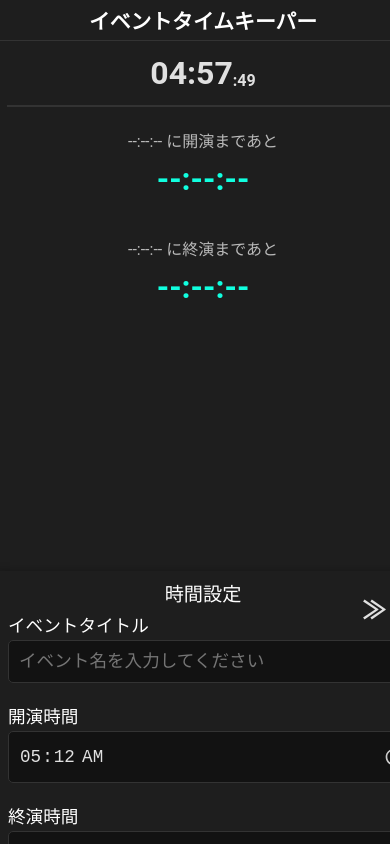
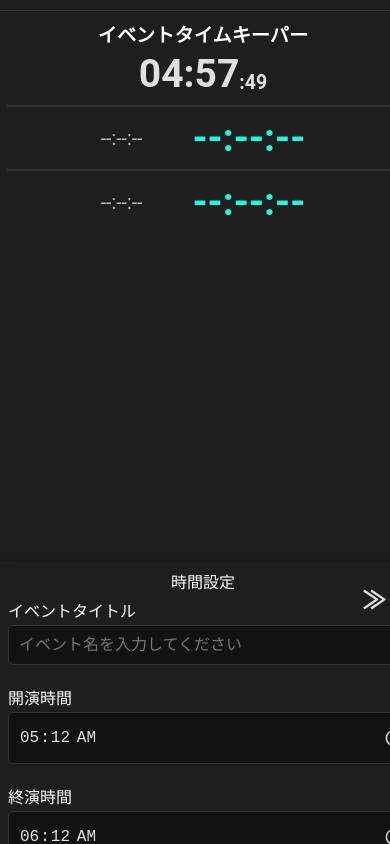
Before and after one commit to Dolphiiiin/ume-timer, a plain HTML site: page index.html in a window 390 px wide. Drawn offline with Linux system fonts and the light colour scheme.

Commit message:
fix font size

```diff
--- a/index.html
+++ b/index.html
@@ -4,8 +4,7 @@
     <meta charset="UTF-8">
     <meta name="viewport" content="width=device-width, initial-scale=1.0">
     <title>イベントタイムキーパー</title>
-    <style>
-        :root {
+    <style>        :root {
             --bg-color: #121212;
             --primary-color: #ffffff;
             --secondary-color: #11ffdf;
@@ -50,7 +49,7 @@ body {
             background-color: transparent;
             color: var(--primary-color);
             border: none;
-    font-size: clamp(1.2rem, 5vw, 2.2rem);
+            font-size: clamp(1rem, 5vw, 2rem);
             font-weight: bold;
             width: 100%;
             padding: 5px;
@@ -85,7 +84,7 @@ body {
         }
 
         .current-time {
-    font-size: clamp(3.5rem, 12vw, 9rem);
+            font-size: clamp(2rem, 8vw, 6rem);
             font-weight: bold;
             margin: 10px 0;
             color: var(--text-color);
@@ -99,54 +98,33 @@ body {
             transform: translateY(8%);
         }
 
-/* 時間表示を横並びに */
-.time-row {
-    display: flex;
-    width: 100%;
-    justify-content: space-between;
-    align-items: center;
-    margin: 5px 0;
-    padding: 0 10px;
-    gap: 20px;
-}
-
-.time-block {
-    display: flex;
-    flex-direction: column;
-    align-items: center;
-    flex: 1;
-}
-
-.target-time {
-    font-size: clamp(1.5rem, 5vw, 3rem);
-    color: var(--text-color);
-    opacity: 0.8;
-    text-align: center;
-}
-
         .countdown {
-    font-size: clamp(3.5rem, 11vw, 9rem);
+            font-size: clamp(2rem, 8vw, 6rem);
             font-weight: bold;
             color: var(--secondary-color);
             margin: 10px 0;
+            padding-left: 50px;
             position: relative;
             display: inline-block;
         }
 
+        .target-time {
+            font-size: clamp(1rem, 4vw, 2.5rem);
+            color: var(--text-color);
+            opacity: 0.8;
+            margin: 5px 0;
+        }
+
         .countdown.warning {
             color: #ffab40;
-}
-
-.countdown.danger {
+        }        .countdown.danger {
             color: var(--error-color);
         }
 
         .elapsed {
             color: #ededed;
             opacity: 0.6;
-}
-
-/* サイドバー設定部分 */
+        }/* サイドバー設定部分 */
         .settings-panel {
             background-color: var(--panel-color);
             border-radius: 0;
@@ -185,7 +163,7 @@ body {
         }
 
         .settings-title {
-    font-size: clamp(1.2rem, 3.5vw, 1.8rem);
+            font-size: clamp(1rem, 3vw, 1.5rem);
             color: var(--primary-color);
             margin-bottom: 10px;
             text-align: center;
@@ -206,9 +184,7 @@ label {
             display: block;
             margin-bottom: 8px;
             color: var(--primary-color);
-    font-size: 1.1rem;
         }
-
         input[type="time"], input[type="text"].event-title-input {
             background-color: var(--bg-color);
             color: var(--text-color);
@@ -217,7 +193,7 @@ input[type="time"], input[type="text"].event-title-input {
             border-radius: 5px;
             width: 100%;
             margin-bottom: 10px;
-    font-size: 1.1rem;
+            font-size: 1rem;
         }
 
         input[type="time"]::-webkit-calendar-picker-indicator {
@@ -231,10 +207,10 @@ button {
             background-color: var(--primary-color);
             color: #121212;
             border: none;
-    padding: 12px;
+            padding: 10px;
             border-radius: 5px;
             cursor: pointer;
-    font-size: 1.1rem;
+            font-size: 0.9rem;
             font-weight: bold;
             transition: background-color 0.3s ease;
             margin-bottom: 8px;
@@ -257,30 +233,30 @@ button:hover {
             text-align: center;
             margin: 10px 0;
             font-style: italic;
-    padding: 10px;
+            padding: 8px;
             background-color: var(--bg-color);
             border-radius: 5px;
-    font-size: 1rem;
+            font-size: 0.9rem;
         }
 
         hr {
             width: 100%;
             border: 1px solid var(--border-color);
-    margin: 15px 0;
+            margin: 10px 0;
         }
 
         /* レスポンシブデザインの改善 */
-@media (max-width: 1200px) {
+        @media (max-width: 1024px) {
             .current-time {
-        font-size: clamp(3rem, 10vw, 8rem);
+                font-size: clamp(2rem, 14vw, 5rem);
             }
 
             .countdown {
-        font-size: clamp(3rem, 10vw, 8rem);
+                font-size: clamp(2rem, 14vw, 5rem);
             }
 
             .target-time {
-        font-size: clamp(1.3rem, 4vw, 2.7rem);
+                font-size: clamp(1rem, 7vw, 2rem);
             }
         }
 
@@ -305,31 +281,22 @@ hr {
             }
 
             .current-time {
-        font-size: clamp(2.5rem, 8vw, 6rem);
+                font-size: clamp(1.8rem, 12vw, 4rem);
                 margin: 5px 0;
             }
 
             .countdown {
-        font-size: clamp(2.5rem, 8vw, 6rem);
+                font-size: clamp(1.8rem, 12vw, 4rem);
                 margin: 5px 0;
             }
 
             .target-time {
-        font-size: clamp(1.2rem, 3.5vw, 2.2rem);
+                font-size: clamp(0.9rem, 6vw, 1.8rem);
                 margin: 3px 0;
             }
 
             hr {
-        margin: 8px 0;
-    }
-
-    .time-row {
-        flex-direction: column;
-    }
-
-    .time-block {
                 margin: 5px 0;
-        width: 100%;
             }
         }
 
@@ -339,23 +306,23 @@ hr {
             }
 
             .editable-header {
-        font-size: 1.3rem;
+                font-size: 1.2rem;
                 padding: 3px;
             }
 
             .current-time {
-        font-size: clamp(2rem, 7vw, 4.5rem);
-        margin: 5px 0;
+                font-size: clamp(1.5rem, 10vw, 3rem);
+                margin: 3px 0;
             }
 
             .countdown {
-        font-size: clamp(2rem, 7vw, 4.5rem);
-        margin: 5px 0;
+                font-size: clamp(1.5rem, 10vw, 3rem);
+                margin: 3px 0;
             }
 
             .target-time {
-        font-size: clamp(1rem, 3vw, 1.8rem);
-        margin: 3px 0;
+                font-size: clamp(0.8rem, 5vw, 1.5rem);
+                margin: 2px 0;
             }
 
             .settings-panel {
@@ -373,11 +340,11 @@ hr {
             .status {
                 padding: 5px;
                 margin: 5px 0;
-        font-size: 0.9rem;
+                font-size: 0.8rem;
             }
 
             button {
-        padding: 10px;
+                padding: 8px;
                 margin-bottom: 5px;
             }
 
@@ -389,17 +356,17 @@ hr {
         /* 特に小さい画面やランドスケープモードに対応 */
         @media (max-height: 500px) {
             .current-time, .countdown {
-        font-size: clamp(1.8rem, 5.5vw, 3.5rem);
+                font-size: clamp(1.2rem, 8vw, 2.5rem);
                 margin: 2px 0;
             }
 
             .target-time {
-        font-size: clamp(0.9rem, 2.5vw, 1.5rem);
+                font-size: clamp(0.7rem, 4vw, 1.2rem);
                 margin: 1px 0;
             }
 
             hr {
-        margin: 5px 0;
+                margin: 3px 0;
             }
 
             .time-display {
@@ -410,41 +377,44 @@ hr {
         /* タブレットのランドスケープモード用 */
         @media (min-width: 768px) and (max-height: 768px) {
             .current-time, .countdown {
-        font-size: clamp(2.2rem, 6vw, 5rem);
+                font-size: clamp(1.5rem, 10vw, 3.5rem);
             }
 
             .target-time {
-        font-size: clamp(1.1rem, 3vw, 2.2rem);
+                font-size: clamp(0.9rem, 5vw, 1.8rem);
             }
+        }
+
+        .countdown-area {
+            display: flex;
+            align-items: center;
+            justify-content: center;
         }
     </style>
 </head>
-<body>
-    <div class="container">
+<body>    <div class="container">
         <div class="header-container">
-            <input type="text" class="editable-header" id="headerText" placeholder="イベント名を入力してください" value="イベントタイムキーパー">
+
         </div>
         <div class="main-container">
             <div class="time-display">
+                <input type="text" class="editable-header" id="headerText" placeholder="イベント名を入力してください" value="イベントタイムキーパー">
                 <div class="current-time" id="currentTime">--:--:--</div>
                 <hr>
-
-                <div class="time-row">
-                    <div class="time-block">
-                        <div class="target-time" id="startTargetTime">--:--:-- に開演まであと</div>
+                <div class="countdown-area">
+                    <div class="target-time" id="startTargetTime">--:--:--</div>
                     <div class="countdown" id="startCountdown">--:--:--</div>
                 </div>
-                    <div class="time-block">
-                        <div class="target-time" id="endTargetTime">--:--:-- に終演まであと</div>
+
+            <hr>
+            <div class="countdown-area">
+                <div class="target-time" id="endTargetTime">--:--:--</div>
                 <div class="countdown" id="countdown">--:--:--</div>
                 </div>
-                </div>
-            </div>
 
-            <div class="settings-panel" id="settingsPanel">
+            </div>        <div class="settings-panel" id="settingsPanel">
             <button class="toggle-settings" id="toggleSettings">≫</button>
-                <div class="settings-title">時間設定</div>
-                <div class="time-settings">
+            <div class="settings-title">時間設定</div>            <div class="time-settings">
                 <div class="setting-group">
                     <label for="eventTitle">イベントタイトル</label>
                     <input type="text" id="eventTitle" class="event-title-input" placeholder="イベント名を入力してください">
@@ -462,7 +432,6 @@ hr {
             <div class="button-group">
                 <button id="setTimesBtn">時間を設定</button>
                 <button id="resetBtn">リセット</button>
-                </div>
             </div>
         </div>
     </div>
@@ -485,9 +454,7 @@ hr {
         const resetBtn = document.getElementById('resetBtn');
         const statusElem = document.getElementById('status');
         const startTargetTimeElem = document.getElementById('startTargetTime');
-        const endTargetTimeElem = document.getElementById('endTargetTime');
-
-        // 現在時刻を表示する関数
+        const endTargetTimeElem = document.getElementById('endTargetTime');        // 現在時刻を表示する関数
         function updateCurrentTime() {
             const now = new Date();
             currentTimeElem.innerHTML = formatTime(now, true);
@@ -497,15 +464,13 @@ hr {
                 startTargetTimeElem.textContent = formatTime(startTime, false) + " に開演まであと";
                 endTargetTimeElem.textContent = formatTime(endTime, false) + " に終演まであと";
             }
-
               // 開演までのカウントダウンを表示（開演後は0でストップ）
             if (startTime) {
                 const timeToStart = startTime - now;
                 const isPast = timeToStart < 0;
-
                   if (isPast) {
                     // 開演後は 00:00:00 を表示
-                    startCountdownElem.innerHTML = "00:00:00";
+                    startCountdownElem.innerHTML = '00:00<span class="seconds">:00</span>';
                     startCountdownElem.classList.remove('warning', 'danger');
                     startCountdownElem.classList.add('elapsed'); // グレーアウト
                 } else {
@@ -522,7 +487,6 @@ hr {
                     }
                 }
             }
-
               // イベントが設定されている場合の自動スタート
             if (startTime && !countdownInterval) {
                 // 終演までのカウントダウンを常に開始
@@ -541,7 +505,6 @@ hr {
             if (countdownInterval) {
                 clearInterval(countdownInterval);
             }
-
               countdownInterval = setInterval(() => {
                 const now = new Date();
                 const remainingTime = endTime - now;
@@ -566,9 +529,7 @@ hr {
                     countdownElem.classList.remove('warning', 'danger');
                 }
             }, 1000);
-        }
-
-        // 時間を表示用にフォーマットする関数
+        }        // 時間を表示用にフォーマットする関数
         function formatTime(date, includeSeconds = false) {
             const hours = padZero(date.getHours());
             const minutes = padZero(date.getMinutes());
@@ -661,14 +622,11 @@ hr {
         // Date オブジェクトを input[type="time"] 用にフォーマットする関数
         function formatTimeForInput(date) {
             return `${padZero(date.getHours())}:${padZero(date.getMinutes())}`;
-        }
-
-        // 初期化関数
+        }        // 初期化関数
         function initialize() {
             // 1秒ごとに現在時刻を更新
             setInterval(updateCurrentTime, 1000);
             updateCurrentTime();
-
               // ヘッダーテキストの初期化と保存機能
             const headerText = document.getElementById('headerText');
             const eventTitleInput = document.getElementById('eventTitle');
@@ -760,11 +718,9 @@ hr {
                 }
 
                 // 現在時刻との比較
-                const now = new Date();
-
-                if (now >= endTime) {
+                const now = new Date();                if (now >= endTime) {
                     statusElem.textContent = "設定した終演時間は過ぎています";
-                    countdownElem.innerHTML = "00:00:00";
+                    countdownElem.innerHTML = '00:00<span class="seconds">:00</span>';
                     countdownElem.classList.add('danger');
                 } else if (now >= startTime) {
                     statusElem.textContent = "イベント進行中";
@@ -790,7 +746,6 @@ hr {
 
                     // クッキーを削除
                     document.cookie = 'timeSettings=; expires=Thu, 01 Jan 1970 00:00:00 UTC; path=/;';
-
                       // 表示をリセット
                     startCountdownElem.innerHTML = "--:--:--";
                     countdownElem.innerHTML = "--:--:--";
```
Lines whose indentation alone changed are shown as unchanged.
